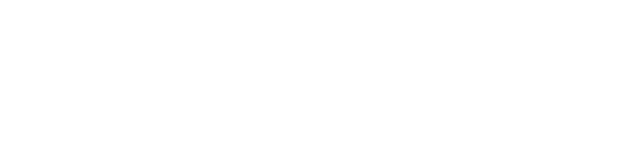
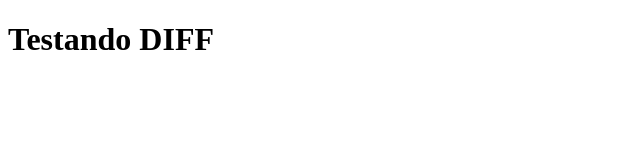
Before and after one commit to Lobbah/modulogit, a plain HTML site: page index.html in a window 1280 px wide. Shown: the whole page, without its empty margins (0-640 px from the left). Drawn offline with Linux system fonts and the light colour scheme.

Commit message:
Alterado o body do index

```diff
--- a/index.html
+++ b/index.html
@@ -7,6 +7,7 @@
     <title>Document</title>
 </head>
 <body>
+    <h1>Testando DIFF</h1>
 
 </body>
 </html>
```
